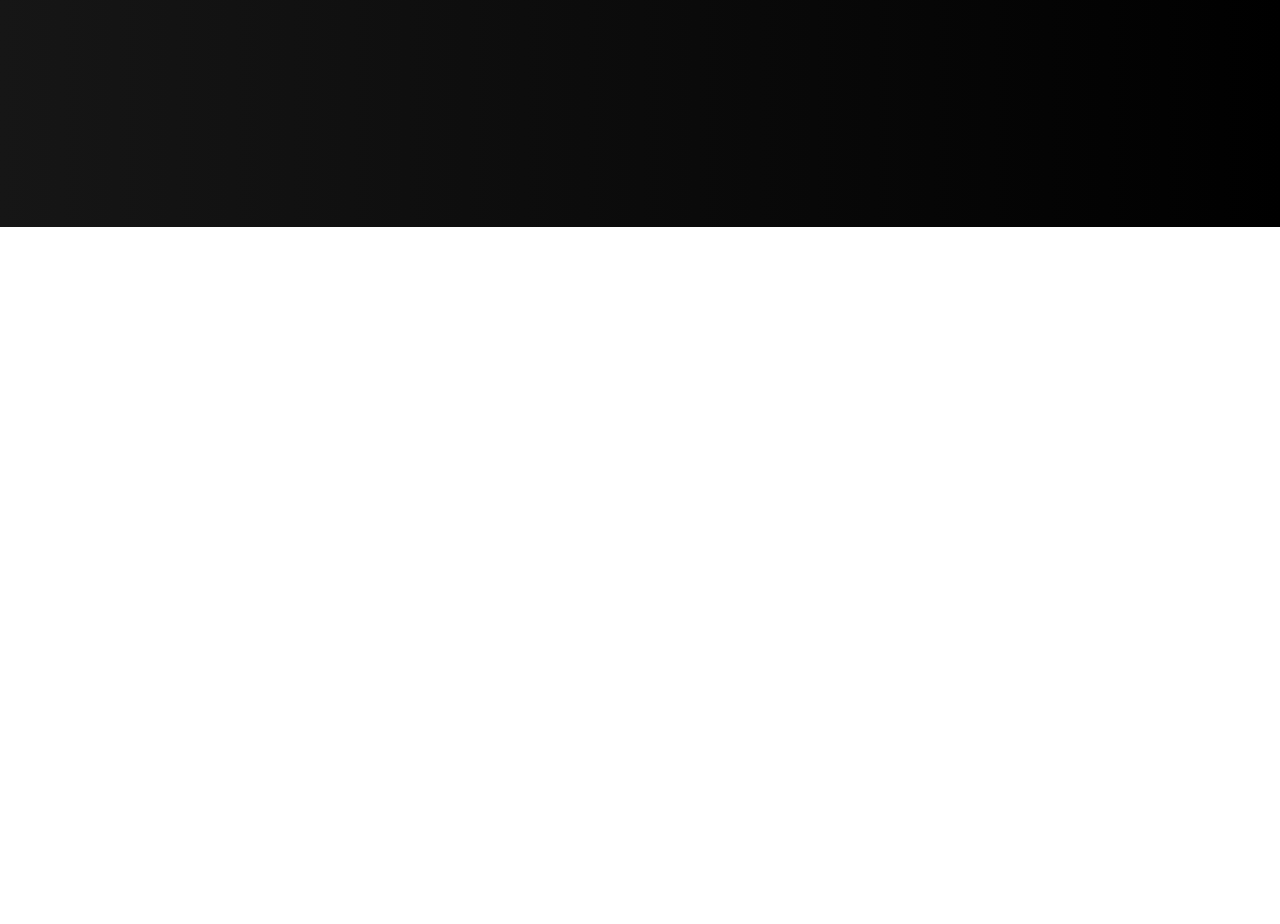
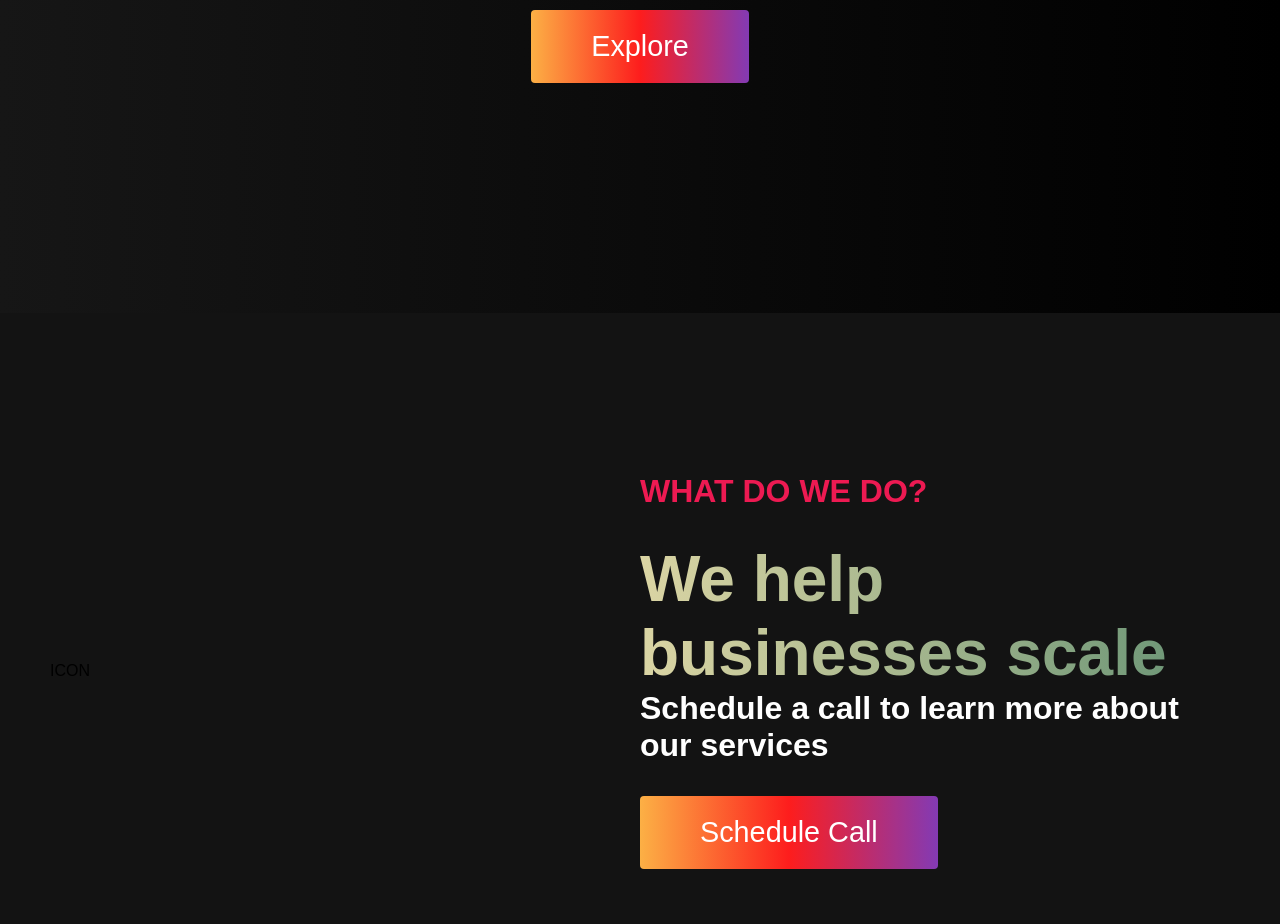
Before and after one commit to mjleung00/tutorial-website, a plain HTML site: page index.html in a window 1280 px wide. Shown: the part 540-1464 px from the top of the page. Before the commit the page ends 800 px from the top, so only its background shows below. Drawn offline with Linux system fonts and the light colour scheme.

Commit message:
Add content and styling for About Section

```diff
--- a/index.html
+++ b/index.html
@@ -41,6 +41,22 @@
                 <button class="main__btn"><a href="#">Explore</a></button>
             </div>
         </div>
+
+        <!-- About Section -->
+        <div class="main" id="about">
+            <div class="main__container">
+                <div class="main__img--container">
+                    <div class="main__img--card">ICON</div>
+                </div>
+                <div class="main__content">
+                    <h1>What do we do?</h1>
+                    <h2>We help businesses scale</h2>
+                    <p>Schedule a call to learn more about our services</p>
+                    <button class="main__btn"><a href="#">Schedule Call</a></button>
+                </div>
+            </div>
+        </div>
+
         <script src="app.js"></script>
     </body>
 </html>
--- a/styles.css
+++ b/styles.css
@@ -251,3 +251,81 @@
         font-size: 40px;
     }
 }
+
+/* About Section */
+.main {
+    background-color: #131313;
+    padding: 10rem 0;
+}
+
+.main__container {
+    display: grid;
+    grid-template-columns: 1fr 1fr;  /* Two columns of equal size */
+    align-items: center;
+    justify-content: center;
+    margin: 0 auto;
+    height: 90%;
+    z-index: 1;
+    width: 100%;
+    max-width: 1300px;
+    padding: 0 50px;
+
+}
+
+.main__content {
+    color: #fff;
+    width: 100%;
+}
+
+.main__content h1 {
+    font-size: 2rem;
+    background-color: #fe3b6f;
+    background-image: linear-gradient(to top, #ff087b, 0%, #ed1a52 100%);
+    background-size: 100%;
+    -webkit-background-clip: text;
+    -moz-background-clip: text;
+    -webkit-text-fill-color: transparent;
+    -moz-text-fill-color: transparent;
+    text-transform: uppercase;
+    margin-bottom: 32px;
+}
+
+.main__content h2 {
+    font-size: 4rem;
+    background: #649173;  /* fallback for old browsers */
+    background: -webkit-linear-gradient(to right, #DBD5A4, #649173);  /* Chrome 10-25, Safari 5.1-6 */
+    background: linear-gradient(to right, #DBD5A4, #649173); /* W3C, IE 10+/ Edge, Firefox 16+, Chrome 26+, Opera 12+, Safari 7+ */
+    -webkit-background-clip: text;
+    -moz-background-clip: text;
+    -webkit-text-fill-color: transparent;
+    -moz-text-fill-color: transparent;
+}
+
+.main__content p {
+    margin-top: 1 rem;
+    font-size: 2rem;
+    font-weight: 700;
+}
+
+.main__btn {
+    font-size: 1.8rem;
+    background: #833ab4;
+    background: -webkit-linear-gradient(to right, #fcb045, #fd1d1d, #833ab4);
+    background: linear-gradient(to right, #fcb045, #fd1d1d, #833ab4);  /* uigradients.com can simplify making these gradients */
+    padding: 20px 60px;
+    border: none;
+    border-radius: 4px;
+    color: #fff;
+    margin-top: 2rem;
+    cursor: pointer;
+    position: relative;
+    transition: all 0.35s;
+    outline: none;
+}
+
+.main__btn a {
+    position: relative;
+    z-index: 2;
+    color: #fff;
+    text-decoration: none;
+}
```
